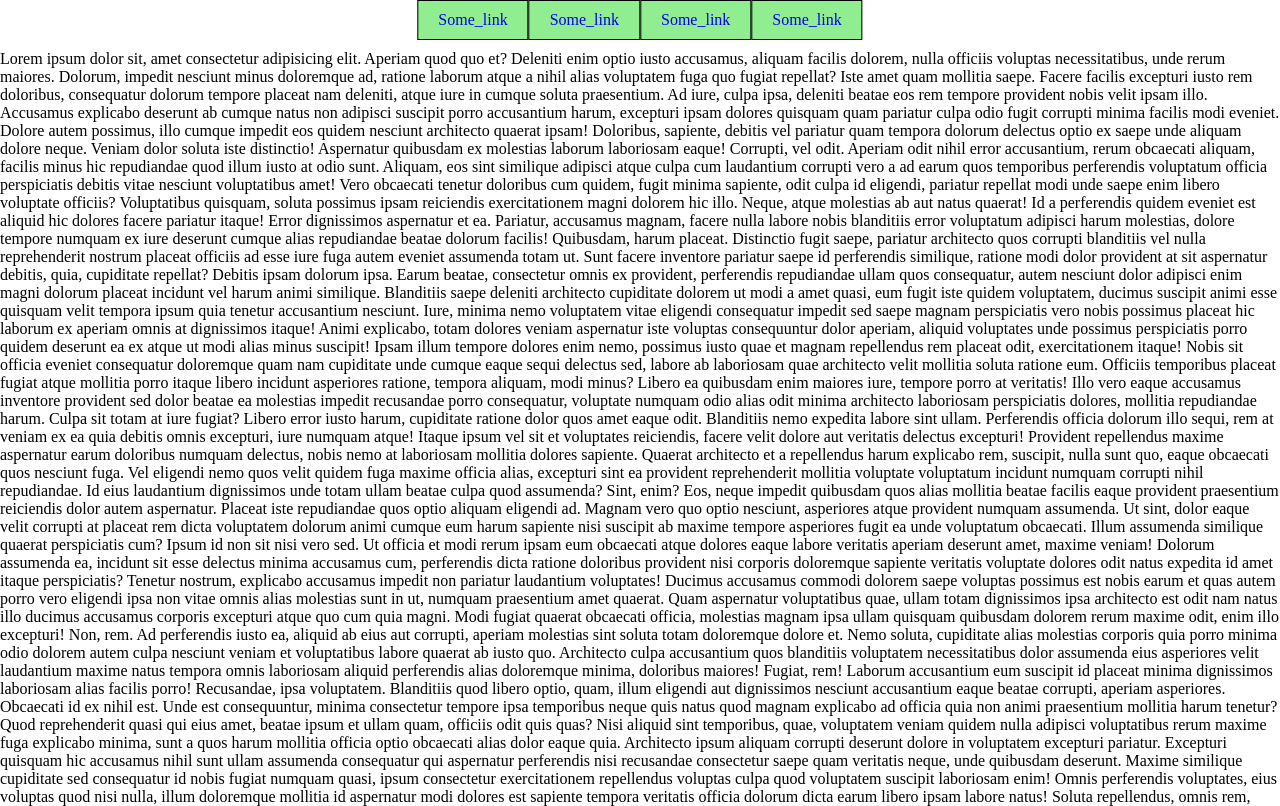
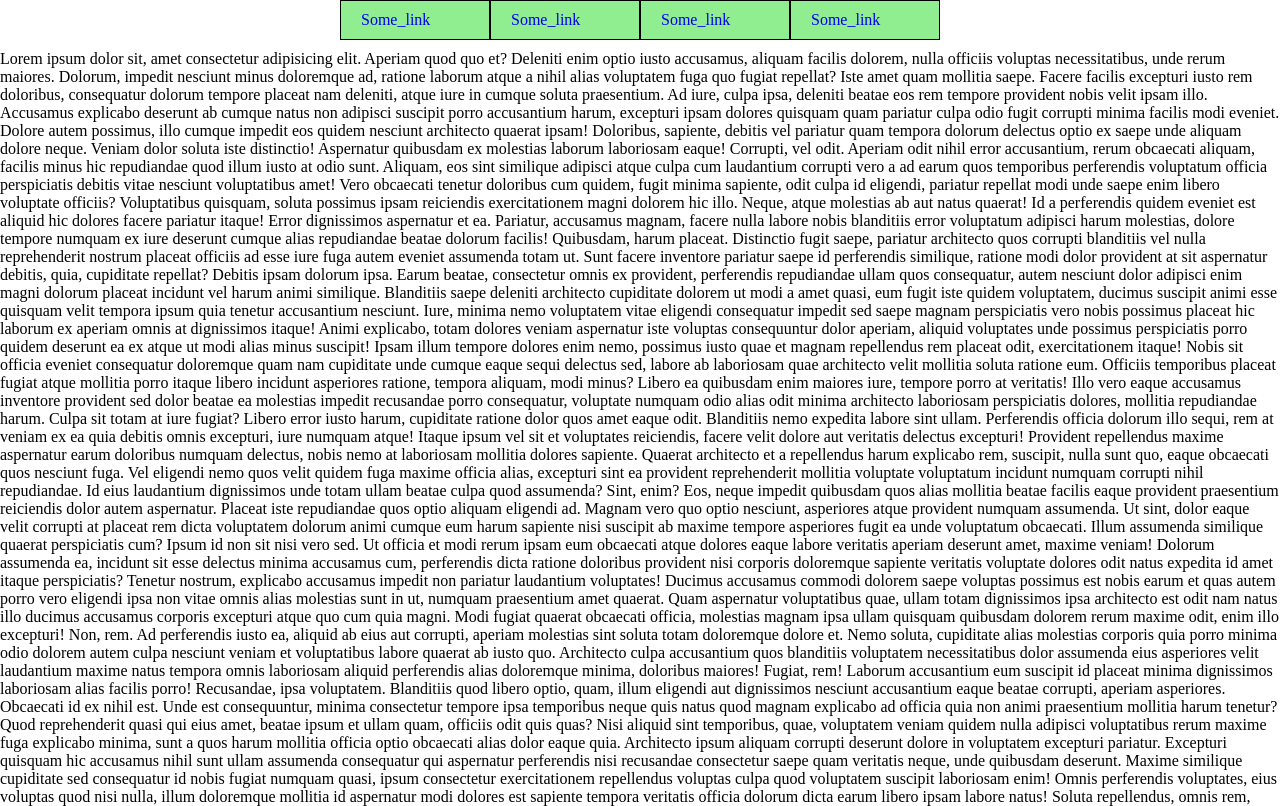
Before and after one commit to bodya8715/html_navigation, a plain HTML site: page index.html in a window 1280 px wide. Shown: the top 806 px of the page. Drawn offline with Linux system fonts and the light colour scheme.

Commit message:
Fix styles for links

```diff
--- a/style/style.css
+++ b/style/style.css
@@ -3,15 +3,6 @@
     margin: 0;
     box-sizing: border-box;
     outline: none;
-}
-
-a {
-    text-decoration:none;
-    font-size: initial;
-    display: inline-block;
-    max-width: 150px;
-    overflow: hidden;
-    text-overflow: ellipsis;
 }
 
 ul {
@@ -42,6 +33,12 @@ main {
 .header__submenu__link {           /* a */
     border:1px solid black;
     padding: 10px 20px;
+    text-decoration:none;
+    font-size: initial;
+    display: inline-block;
+    width: 150px;
+    overflow: hidden;
+    text-overflow: ellipsis;
 }
 
 .subhover {
```
